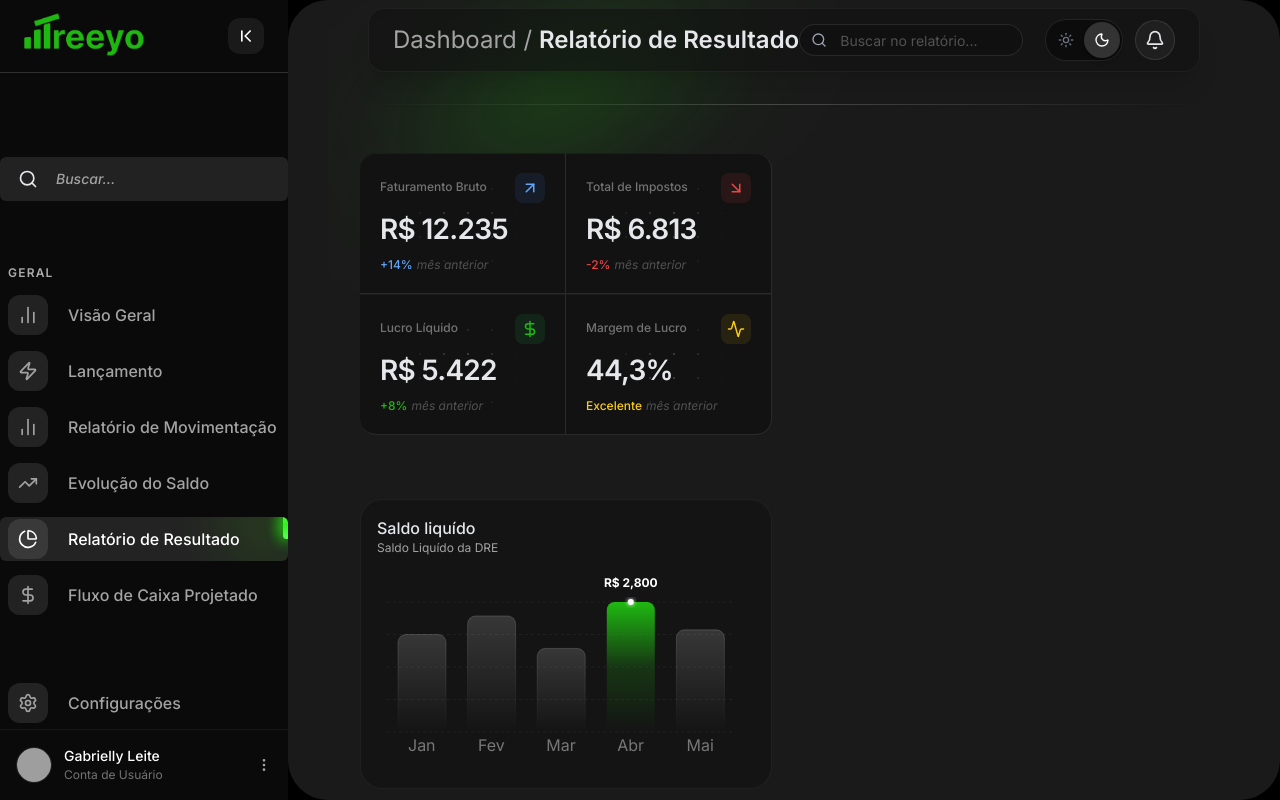
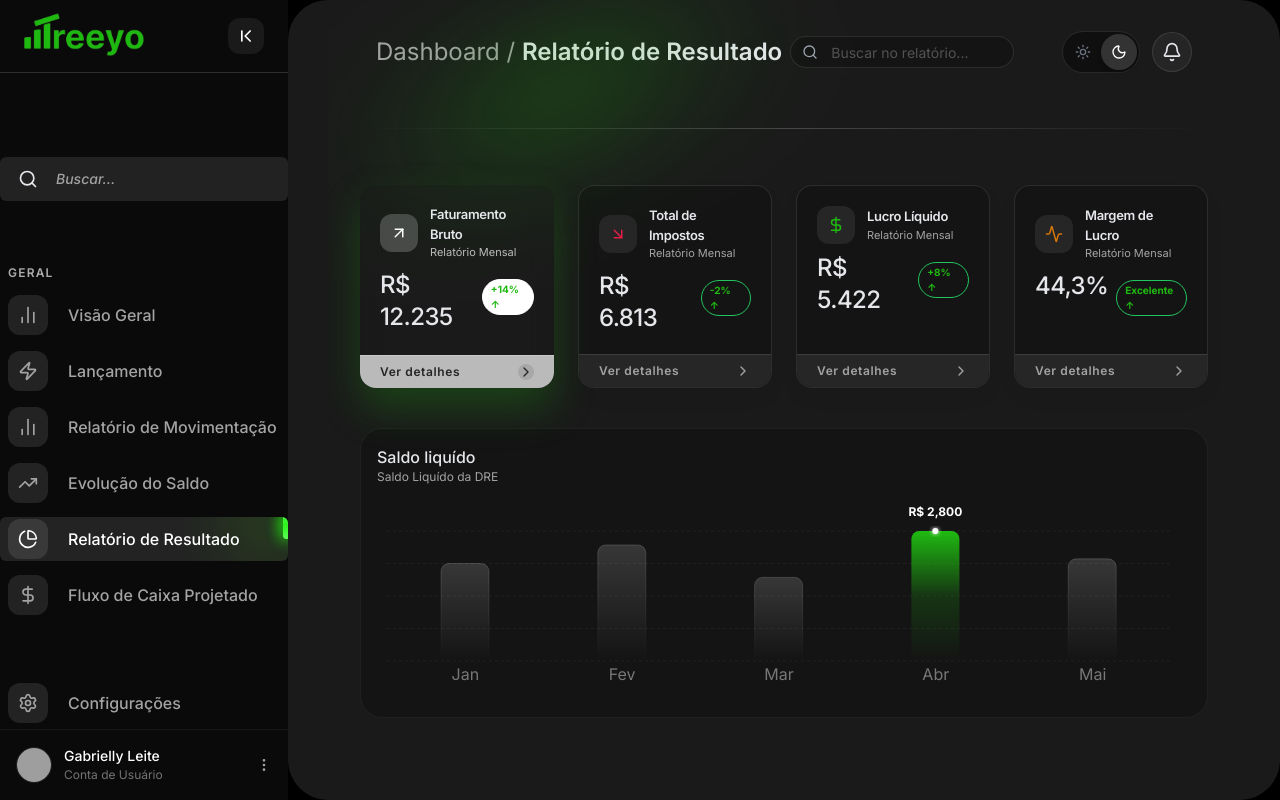
Before and after one commit to gabriellyleitedev/treeyo-dashboard-saas, a React (Vite) app: page /resultado in a window 1280 px wide. Built offline with nearby package versions, Linux system fonts and the light colour scheme; grey boxes are pictures that could not be loaded.

Commit message:
novas alterações cards.. quase finalizados visualmente

```diff
--- a/src/components/DRE/DRECard.jsx
+++ b/src/components/DRE/DRECard.jsx
@@ -1,101 +1,72 @@
 import React from 'react';
 import { motion } from 'framer-motion';
-import { ArrowUpRight, ArrowDownRight, Activity, DollarSign } from 'lucide-react';
+import { ArrowUpRight, ArrowDownRight, Activity, DollarSign, ChevronRight } from 'lucide-react';
 
-const DRECard = ({ title, value, type, percentage, position }) => {
-
-    // Lógica de cores, ícones e SUBTEXTOS baseada no tipo
+const DRECard = ({ value, type, percentage, isMain }) => {
     const styles = {
-        entry: {
-            icon: <ArrowUpRight size={18} />,
-            color: "text-blue-400",
-            bg: "bg-blue-500/10",
-            border: "group-hover:border-blue-500/50",
-            label: "Faturamento Bruto"
-        },
-        exit: {
-            icon: <ArrowDownRight size={18} />,
-            color: "text-red-500",
-            bg: "bg-red-500/10",
-            border: "group-hover:border-red-500/50",
-            label: "Total de Impostos"
-        },
-        profit: {
-            icon: <DollarSign size={18} />,
-            color: "text-[#1fba11]",
-            bg: "bg-green-500/10",
-            border: "group-hover:border-green-500/50",
-            label: "Lucro Líquido"
-        },
-        health: {
-            icon: <Activity size={18} />,
-            color: "text-yellow-400",
-            bg: "bg-yellow-500/10",
-            border: "group-hover:border-yellow-500/50",
-            label: "Margem de Lucro"
-        },
+        entry: { icon: <ArrowUpRight size={18} />, label: "Faturamento Bruto", color: "text-emerald-600", bgIcon: "bg-emerald-50" },
+        exit: { icon: <ArrowDownRight size={18} />, label: "Total de Impostos", color: "text-rose-600", bgIcon: "bg-rose-50" },
+        profit: { icon: <DollarSign size={18} />, label: "Lucro Líquido", color: "text-[#1fba11]", bgIcon: "bg-green-50" },
+        health: { icon: <Activity size={18} />, label: "Margem de Lucro", color: "text-amber-600", bgIcon: "bg-amber-50" },
     };
 
-    const roundedClasses = {
-        'top-left': 'rounded-tl-2xl',
-        'top-right': 'rounded-tr-2xl',
-        'bottom-left': 'rounded-bl-2xl',
-        'bottom-right': 'rounded-br-2xl',
-    }
-
-
-
-    const currentStyle = styles[type] || styles.entry;
+    const current = styles[type] || styles.entry;
 
     return (
         <motion.div
-            className={`group p-5 w-full bg-[#121212] backdrop-blur-md border-r border-b ${roundedClasses[position]} border-white/10 ${currentStyle.border} relative overflow-hidden flex flex-col justify-between`}
-            style={{
-                // Efeito de "vidro" levemente reflexivo na borda superior
-                boxShadow: 'inset 0 1px 1px 0 rgba(255, 255, 255, 0.05)'
-            }}
+            whileHover={{ y: -4 }}
+            className={`relative flex flex-col justify-between min-h-[160px] w-full rounded-2xl overflow-hidden transition-all duration-300
+                ${isMain
+                    ? 'bg-gradient-to-br from-[#1fba11]/60 backdrop-blur-md  to-[#168a0d] shadow-[0_20px_40px_rgba(31,186,17,0.25)]'
+                    : 'bg-black/20 border border-white/10 shadow-[0_10px_20px_rgba(0,0,0,0.04)]'
+                }`}
         >
-
-            <div className="absolute inset-0 z-10 opacity-20"
-                style={{
-                    backgroundImage: `radial-gradient(circle, #ffffff 0.8px, transparent 0.8px)`,
-                    backgroundSize: '24px 24px',
-                    maskImage: 'radial-gradient(circle at center, black, transparent 50%)',
-                    WebkitMaskImage: 'radial-gradient(circle at center, black, transparent 50%)'
-                }}
-            />
-
-
-            <div className="flex flex-col md:gap-0 gap-4 ">
-                <div className="flex items-center justify-between">
-                    <span className="text-neutral-400 text-[10px] md:text-xs font-medium uppercase tracking-widest leading-none ">
-
-                    </span>
-                    <div className={`p-1.5 rounded-lg ${currentStyle.bg} ${currentStyle.color}`}>
-                        {currentStyle.icon}
+            {/* Conteúdo Superior */}
+            <div className="p-5">
+                <div className="flex items-center gap-3 pb-2">
+                    <div className={`p-2.5 rounded-xl shadow-sm ${isMain ? 'bg-white/20' : 'bg-neutral-800'}`}>
+                        {React.cloneElement(current.icon, {
+                            className: isMain ? "text-white" : current.color
+                        })}
+                    </div>
+                    <div>
+                        <p className={`text-[13px] font-semibold tracking-tight ${isMain ? 'text-gray-200' : 'text-gray-200'}`}>
+                            {current.label}
+                        </p>
+                        <p className={`text-[11px] ${isMain ? 'text-white/70' : 'text-neutral-400'}`}>
+                            Relatório Mensal
+                        </p>
                     </div>
                 </div>
 
-                {/* SUBTEXTO */}
-                <span className="text-neutral-500 text-[10px] md:text-xs font-medium md:!-mt-6 !-mt-5 pb-3">
-                    {currentStyle.label}
-                </span>
+                <div className="flex items-baseline gap-2 ">
+                    <h2 className={`text-2xl font-medium tracking-tight ${isMain ? 'text-gray-200' : 'text-gray-200'}`}>
+                        {value}
+                    </h2>
+                    {percentage && (
+                        <span className={`px-2 py-0.5 rounded-full text-[10px] font-bold border ${
+                            isMain
+                            ? 'bg-white border-white text-[#1fba11]'
+                            : 'bg-transparent border-green-500 text-[#1fba11]'
+                        }`}>
+                            {percentage} ↑
+                        </span>
+                    )}
+                </div>
             </div>
 
-            <div className="mt-2">
-                <h2 className="text-xl md:text-[28px] font-semibold text-gray-200 tracking-tight leading-none">
-                    {value}
-                </h2>
-                {percentage && (
-                    <p className={`text-[10px] md:text-xs mt-1.5 font-medium ${currentStyle.color} flex items-center gap-1 pt-2`}>
-                        {percentage}
-                        <span className="text-neutral-600 font-normal italic">mês anterior</span>
-                    </p>
-                )}
+            {/* Rodapé */}
+            <div className={`px-5 py-2 flex items-center justify-between border-t cursor-pointer ${
+                isMain ? 'border-white/20  bg-white/70' : 'border-white/10 bg-neutral-800'
+            }`}>
+                <span className={`text-xs font-semibold tracking-wider ${isMain ? 'text-neutral-800'  : 'text-neutral-400'}`}>
+                    Ver detalhes
+                </span>
+
+                <div className={isMain ? "p-0 rounded-full bg-black/10" : ""}>
+                <ChevronRight size={16} className={isMain ? "text-neutral-800" : "text-neutral-400"} />
             </div>
-
-
-            <div className="absolute inset-0 bg-gradient-to-b from-black/5 to-transparent pointer-events-none" />
+            </div>
         </motion.div>
     );
 };
--- a/src/pages/Dre.jsx
+++ b/src/pages/Dre.jsx
@@ -142,7 +142,7 @@ const Dre = () => {
                     />
 
                     {/* HEADER DESKTOP */}
-                    <motion.header className="sticky top-2 z-50 flex flex-row items-center justify-between w-[calc(100%-1rem)] mx-auto h-16 px-6 rounded-2xl border border-white/5 bg-[#121212]/60 backdrop-blur-xl shadow-xl transition-all duration-300" variants={itemVariants}>
+                    <motion.header className="hidden md:flex flex-row items-center justify-between w-full h-18 gap-2 shrink-0 px-4 mt-4" variants={itemVariants}>
                         <div>
                             <h1 className="text-gray-200 font-semibold text-2xl whitespace-nowrap">
                                 <span className="text-neutral-400 font-normal"> Dashboard / </span> Relatório de Resultado
@@ -184,48 +184,42 @@ const Dre = () => {
                     <motion.div variants={itemVariants} className="w-full bg-gradient-to-r from-transparent via-white/20 to-transparent mb-8 mt-6 md:mt-10 h-px shrink-0" />
 
                     {/* SEÇÃO DE CARDS */}
-                    <motion.div variants={itemVariants} className="w-full flex lg:flex-row
-                     flex-col gap-4 md:gap-6">
+                    <motion.div variants={itemVariants} className="w-full flex flex-col gap-6">
 
-                        <div className="flex gap-12 w-full flex-col">
-
-                            <div className="grid grid-cols-2 gap-4 md:gap-0 md:pt-4 pt-6 w-full rounded-2xl justify-center">
-
+                            {/* Container Pai atualizado */}
+                            <div className="grid grid-cols-1 sm:grid-cols-2 lg:grid-cols-4 gap-6 w-full pt-6">
 
                                 <DRECard
-                                    title="Entradas"
                                     value="R$ 12.235"
                                     type="entry"
                                     percentage="+14%"
-                                    position="top-left"
+                                     isMain={true}
                                 />
+
                                 <DRECard
-                                    title="Impostos"
                                     value="R$ 6.813"
                                     type="exit"
                                     percentage="-2%"
-                                    position="top-right"
                                 />
+
+                                {/* O Lucro ganha o destaque verde (isMain) */}
                                 <DRECard
-                                    title="Lucro"
                                     value="R$ 5.422"
                                     type="profit"
                                     percentage="+8%"
-                                    position="bottom-left"
                                 />
+
                                 <DRECard
-                                    title="Saúde"
                                     value="44,3%"
                                     type="health"
                                     percentage="Excelente"
-                                    position="bottom-right"
                                 />
                             </div>
 
-                              <motion.div variants={itemVariants} className="w-full md:pt-4 pt-2 flex-grow h-full transition-all duration-500">
+                            <motion.div variants={itemVariants} className="w-full md:pt-4 pt-2 flex-grow h-full transition-all duration-500">
                                 <DREChart />
                             </motion.div>
-                        </div>
+
 
                         <motion.div variants={itemVariants} className="w-full flex flex-col gap-4">
                             <DRELine />
```
